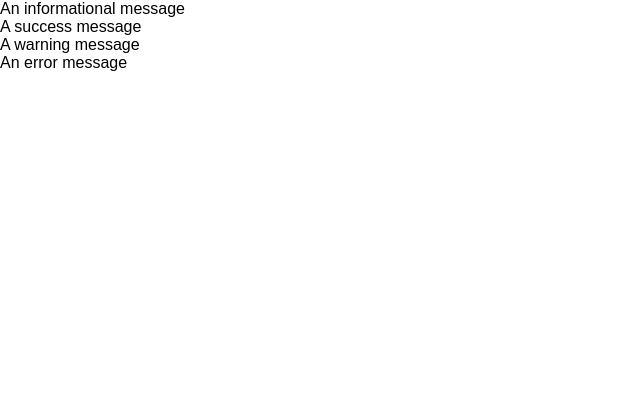
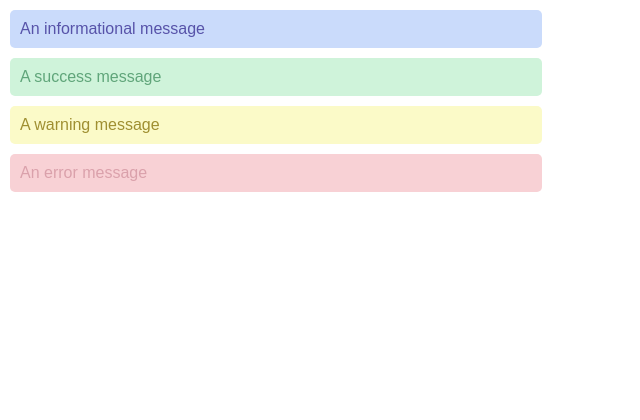
Before and after one commit to 28-png/codeup-web-exercises, a PHP site: page /messages.html in a window 1280 px wide. Shown: the top 420 px of the page, without its empty margins (0-640 px from the left). Before the commit the page ends 71 px from the top, so only its background shows below. Run offline with PHP 8.4, Linux system fonts and the light colour scheme.

Commit message:
completed exercises messages and login

```diff
--- a/css/login.css
+++ b/css/login.css
@@ -54,10 +54,11 @@ fieldset {
     padding-bottom: 4px;
     margin-top: .5em;
     margin-bottom: .5em; /* There must be 4px on top of the text and below the text of an input with this class */
-                        /* It should have a separation of .5em from elements on top of it and below it */
+    /* It should have a separation of .5em from elements on top of it and below it */
 
     /* You'll need to use the `calc` function to make the width of this element match the width of the button */
     /* See the example at: https://developer.mozilla.org/en-US/docs/Web/CSS/calc */
     /* HINT: Calculate based on the padding of the `.btn` class */
     /* HINT: Examples are available at: https://glitch.com/~input-button-width */
     width: calc(100% - 4px);
+}
--- a/css/messages.css
+++ b/css/messages.css
@@ -2,6 +2,34 @@ body, html {
     height: 100%;
     width: 100%;
     padding: 0;
-    margin: 0;
+     margin: 0;
     font-family: Arial, Ubuntu, sans-serif;
 }
+
+    .message {
+    border-radius: 5px;
+    border: 2px;
+        padding: 10px;
+        width: 40%;
+        margin: 10px;
+}
+
+.message-info {
+background-color: #cadbfb;
+    color: #5753a9;
+}
+
+.message-success {
+background-color: #cff3da;
+    color: #60a57a;
+}
+
+.message-warning {
+background-color: #fbfac8;
+    color: #9f8f31;
+}
+
+.message-error {
+background-color: #f8d1d5;
+    color: #daa1ab;
+}
--- a/css/style.css
+++ b/css/style.css
@@ -6,6 +6,7 @@
     color: purple;
     font-size: 4vw;
 
+
     }
     body {
     background: coral;
@@ -13,8 +14,7 @@
         font-family: 'Bowlby One SC', cursive;
         border: 10px solid black;
         margin: 0px;
-        margin-bottom: 10px;
-
+        padding: 10px;
     }
 
     ul {
--- a/messages.html
+++ b/messages.html
@@ -10,7 +10,7 @@
         An informational message
     </div>
     <div class="message message-success">
-        A success message
+       A success message
     </div>
     <div class="message message-warning">
         A warning message
```
